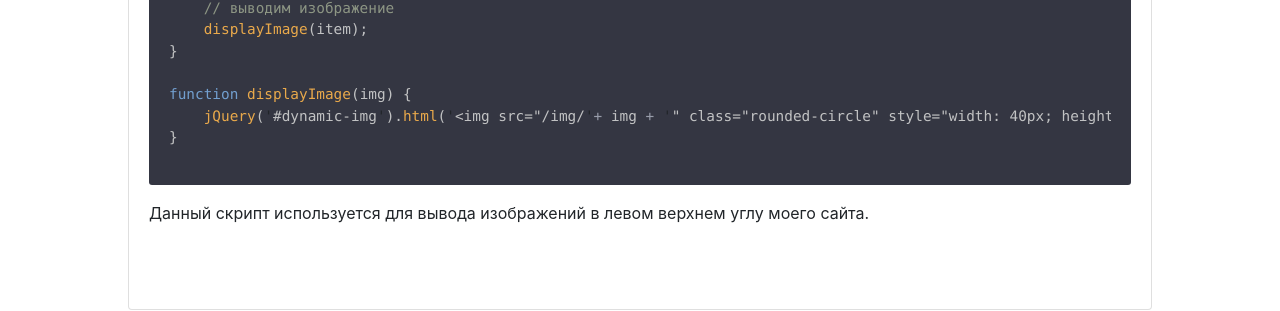
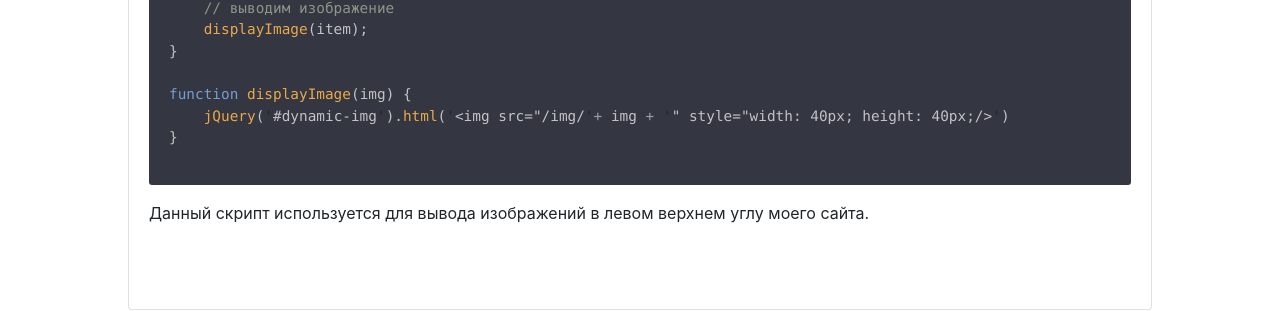
Before and after one commit to Gooman-rus/gooman-rus.github.io, a Jekyll site: the page built from _posts/2017-08-19-Random-Dynamic-JS-img.md, in a window 1280 px wide. Shown: the part 932-1243 px from the top of the page. Built offline with Jekyll 4.4.1, drawn with Linux system fonts in a browser that asks for light colours; nearby versions of some CDN libraries; comment, search, counter and statistics services are not loaded.

Commit message:
Update 2017-08-19-Random-Dynamic-JS-img.md

```diff
--- a/_posts/2017-08-19-Random-Dynamic-JS-img.md
+++ b/_posts/2017-08-19-Random-Dynamic-JS-img.md
@@ -43,7 +43,7 @@ if (dynImg !== undefined) {
 }
 
 function displayImage(img) {
-    jQuery('#dynamic-img').html('<img src="/img/'+ img + '" class="rounded-circle" style="width: 40px; height: 40px;/>')
+    jQuery('#dynamic-img').html('<img src="/img/'+ img + '" style="width: 40px; height: 40px;/>')
 }
 {% endhighlight %}
 
```
